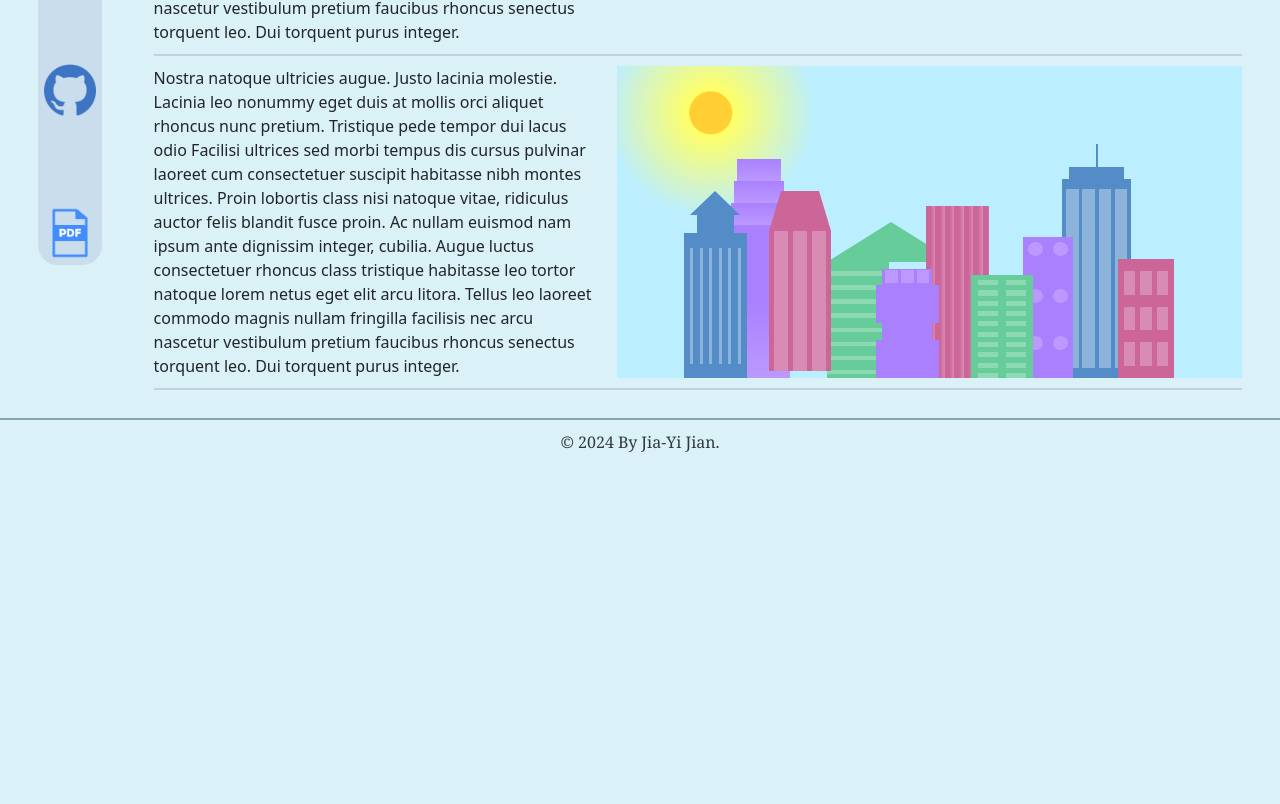
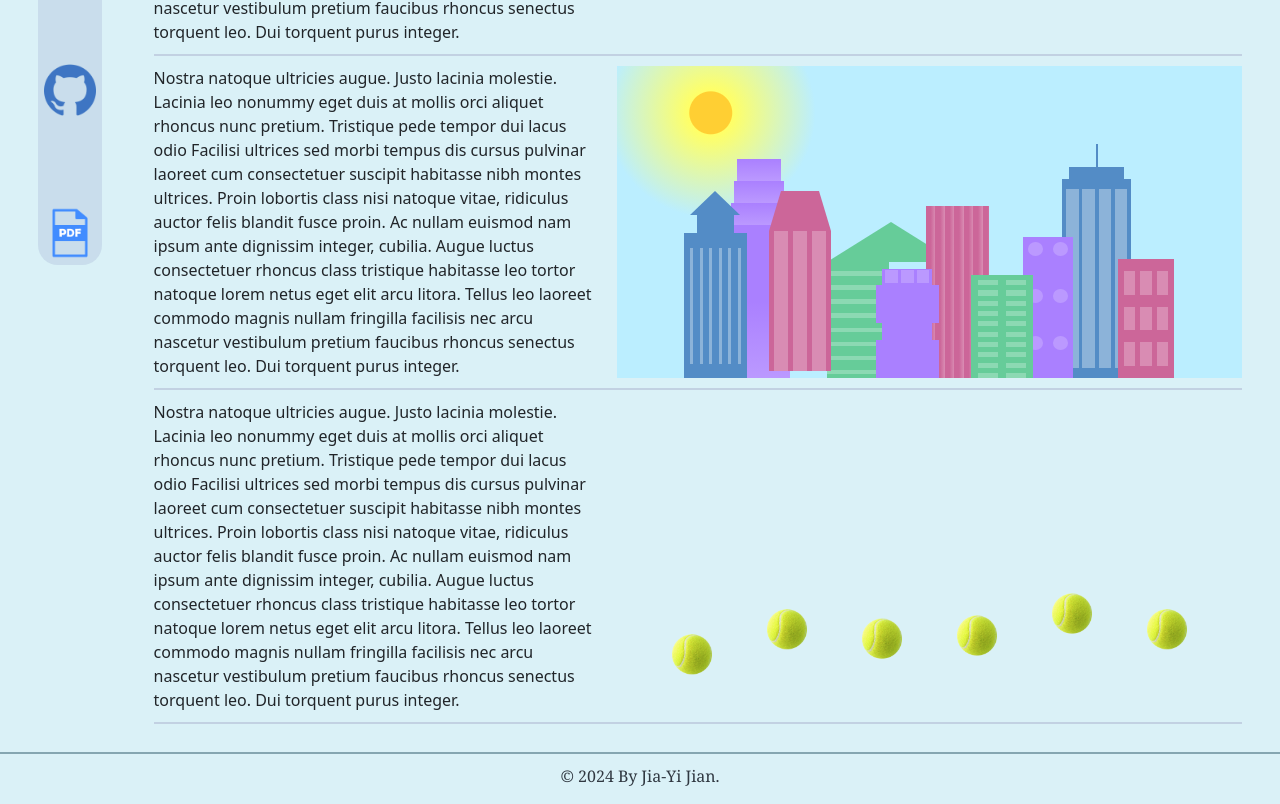
Before and after one commit to jyjian2/jessiesProfile, a React (Create React App) app: page /personal in a window 1280 px wide. Shown: the part 415-1219 px from the top of the page. Before the commit the page ends 885 px from the top, so only its background shows below. Built offline with nearby package versions, Linux system fonts and the light colour scheme.

Commit message:
modified framer motion property value

```diff
--- a/src/components/Personal/Personal.js
+++ b/src/components/Personal/Personal.js
@@ -3,6 +3,7 @@ import React from 'react';
 import 'bootstrap/dist/css/bootstrap.min.css';
 import './PersonalStyles.css';
 import CitySkyline from "../CitySkyline/CitySkyline";
+import GoldenGame from '../goldenGame/goldenGame';
 
 function Personal() {
     return (
@@ -32,9 +33,25 @@ function Personal() {
                         Augue luctus consectetuer rhoncus class tristique habitasse leo tortor natoque lorem netus eget elit arcu litora. Tellus leo laoreet commodo magnis nullam fringilla facilisis nec arcu nascetur vestibulum pretium faucibus rhoncus senectus torquent leo. Dui torquent purus integer.
                     </Col>
 
-                    <Col md="7" xs="12" className="d-flex align-items-center justify-content-center">
+                    <Col md="7" xs="12">
+                        <CitySkyline />
+                    </Col>
+                </Row>
+                <div className="personal-divider"></div>
+            </div>
+            <div style={{ paddingLeft: "12vw", paddingRight: "3vw" }}>
+                <Row >
+                    <Col md="5" className="d-flex align-items-center justify-content-center">
+                        Nostra natoque ultricies augue. Justo lacinia molestie. Lacinia leo nonummy eget duis at mollis orci aliquet rhoncus nunc pretium. Tristique pede tempor dui lacus odio Facilisi ultrices sed morbi tempus dis cursus pulvinar laoreet cum consectetuer suscipit habitasse nibh montes ultrices.
+                        Proin lobortis class nisi natoque vitae, ridiculus auctor felis blandit fusce proin. Ac nullam euismod nam ipsum ante dignissim integer, cubilia.
+                        Augue luctus consectetuer rhoncus class tristique habitasse leo tortor natoque lorem netus eget elit arcu litora. Tellus leo laoreet commodo magnis nullam fringilla facilisis nec arcu nascetur vestibulum pretium faucibus rhoncus senectus torquent leo. Dui torquent purus integer.
+                    </Col>
 
-                            <CitySkyline />
+                    <Col md="7" xs="12" >
+                        <div style={{ position: 'relative', width: '100%', height: '100%' }}>
+                            <GoldenGame />
+                        </div>
+
 
                     </Col>
                 </Row>
--- a/src/components/goldenGame/goldenGame.js
+++ b/src/components/goldenGame/goldenGame.js
@@ -10,12 +10,12 @@ const GoldenGame = () => {
     const [isDisplay, setIsDisplay] = useState('none')
 
     const bounceVariants = [
-        [-650, 0, -600, 0, -450, 0, -400, 0, -200, 0],
-        [-600, 0, -750, 0, -600, 0, -550, 0, -150, 0],
-        [-700, 0, -450, 0, -350, 0, -100, 0, -80, 0],
-        [-500, 0, -450, 0, -300, 0, -250, 0, -150, 0],
-        [-400, 0, -350, 0, -250, 0, -150, 0, -100, 0],
-        [-600, 0, -550, 0, -400, 0, -350, 0, -200, 0]
+        ['-15vh', '0vh', '-12vh', '0vh', '-10vh', '0vh', '-8vh', '0vh', '-6vh', '0vh'],
+        ['-25vh', '0vh', '-20vh', '0vh', '-18vh', '0vh', '-10vh', '0vh', '-5vh', '0vh'],
+        ['-35vh', '0vh', '-17vh', '0vh', '-15vh', '0vh', '-12vh', '0vh', '-8vh', '0vh'],
+        ['-20vh', '0vh', '-18vh', '0vh', '-15vh', '0vh', '-10vh', '0vh', '-6vh', '0vh'],
+        ['-30vh', '0vh', '-25vh', '0vh', '-18vh', '0vh', '-15vh', '0vh', '-10vh', '0vh'],
+        ['-28vh', '0vh', '-20vh', '0vh', '-18vh', '0vh', '-15vh', '0vh', '-10vh', '0vh'],
     ]
     const transitionValues = {
         duration: 40,
@@ -38,7 +38,7 @@ const GoldenGame = () => {
 
 
     return (
-        <div style={{ width: '100%', height: '100vh', display: 'flex', alignItems: 'flex-end', justifyContent: 'space-evenly' }}>
+        <div style={{ width: '100%', height: '100%', display: 'flex', alignItems: 'flex-end', justifyContent: 'space-evenly' }}>
         <img src={jasperPhoto} style={{width:'30%',height: '30%', display : isDisplay, alignItems: 'center'}}/>
             {bounceVariants.map((bv, idx) => (
                 <motion.img
@@ -48,8 +48,8 @@ const GoldenGame = () => {
                     animate={{ y: isBouncing ? bv : 0 }}
                     transition={{ y: transitionValues }}
                     style={{
-                        width: 50,
-                        height: 50,
+                        width: 40,
+                        height: 40,
                     }}
                 />
             ))}
```
